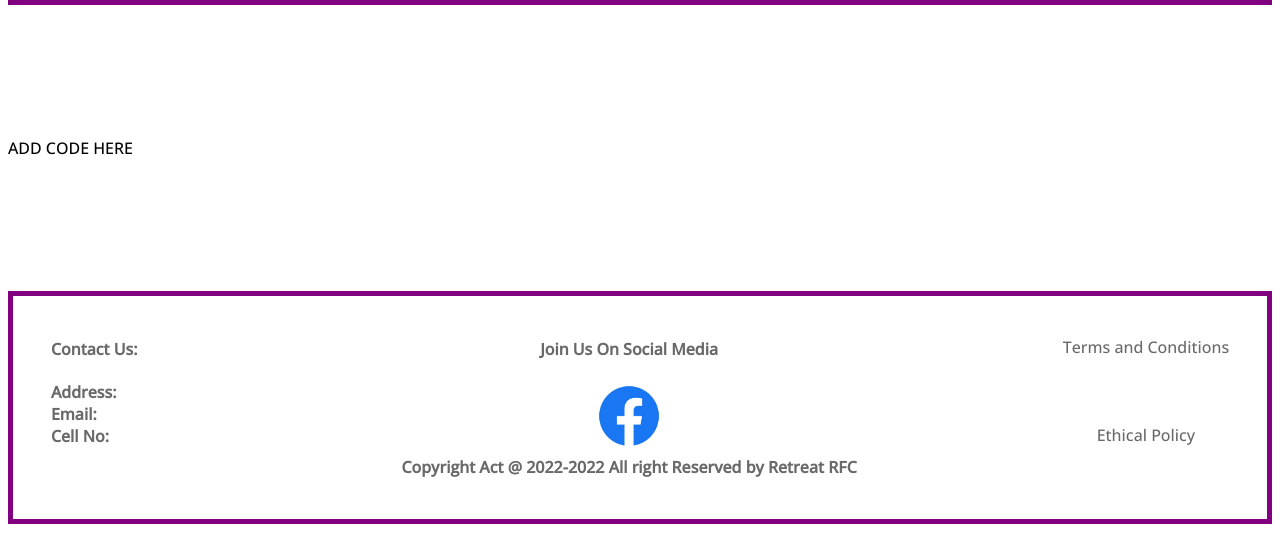
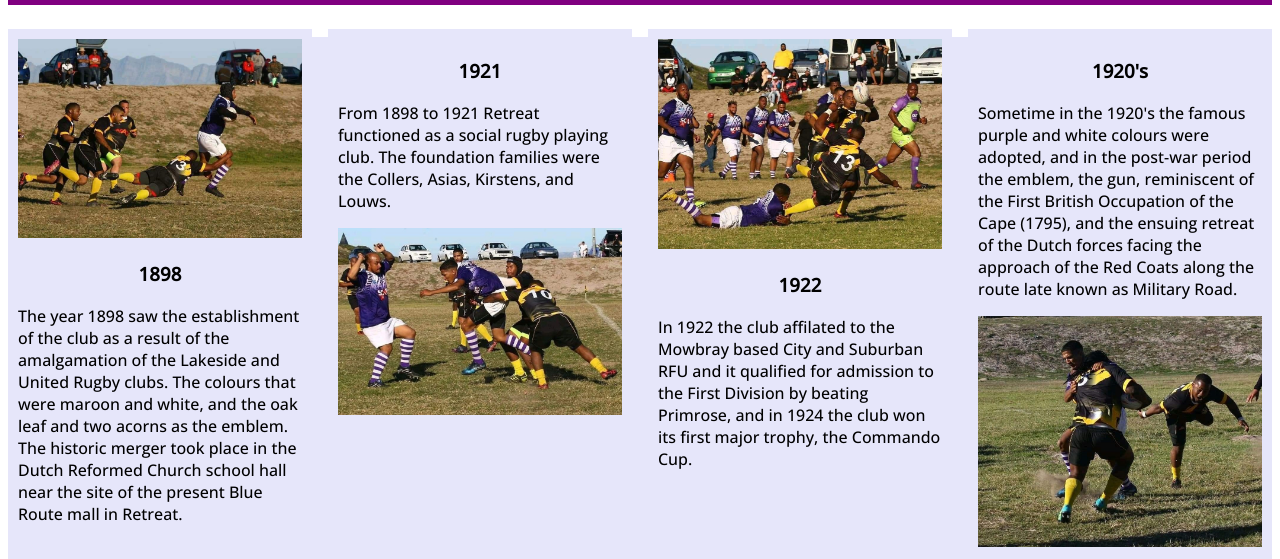
Before and after one commit to Marvinhope24/Retreat-RFC_Project-3, a plain HTML site: page history.html in a window 1280 px wide. Shown: the part 241-800 px from the top of the page. Drawn offline with nearby package versions, Linux system fonts and the light colour scheme.

Commit message:
History page updates.

```diff
--- a/history.html
+++ b/history.html
@@ -10,6 +10,37 @@
 	<link rel="preconnect" href="https://fonts.googleapis.com">
 	<link rel="preconnect" href="https://fonts.gstatic.com" crossorigin>
 	<link href="https://fonts.googleapis.com/css2?family=Open+Sans:wght@500&display=swap" rel="stylesheet">
+
+	<meta name="viewport"
+	content="width=device-width, initital-scale=1">
+	<style>
+		* { box-sizing: border-box; }
+
+		.row {
+			margin: 8px -16px;
+		}
+
+		/* Adds padding between each column */
+		.row,
+		.row > .column {
+			padding: 8px;
+		}
+
+		/* Creates for equeal coloums that floats next to each other */
+		.column {
+			float: left;
+			width: 25%;
+		}
+
+		/* Content */
+		.content {
+			background-color: lavender;
+			padding: 10px;
+		}
+
+
+	</style>
+
 </head>
 
 <body>
@@ -39,19 +70,57 @@
     <!-- Navbar End -->
 
 	<!-- Add Your Code Here -->
-	</br>
-	</br>
-	</br>
-	</br>
-	</br>
-	</br>
-	ADD CODE HERE
-	</br>
-	</br>
-	</br>
-	</br>
-	</br>
-	</br>
+	<div class="row">
+		<div class="column">
+			<div class="content">
+				<img src="img/rugby1.jpeg" alt="Image of the team" style="width: 100%">
+				<h3 style="text-align: center"> 1898 </h3>
+				<p> The year 1898 saw the establishment of the club as a result of the amalgamation of the
+					Lakeside and United Rugby clubs. The colours that were maroon and white, and the oak
+					leaf and two acorns as the emblem. The historic merger took place in the Dutch Reformed
+					Church school hall near the site of the present Blue Route mall in Retreat. </p>
+			</div>
+		</div>
+
+		<div class="column">
+			<div class="content">
+
+				<h3 style="text-align: center"> 1921 </h3>
+				<p> From 1898 to 1921 Retreat functioned as a social rugby playing club. The foundation
+				families were the Collers, Asias, Kirstens, and Louws. </p>
+				<img src="img/rugby2.jpeg" alt="Image of the team" style="width: 100%">
+			</div>
+		</div>
+
+		<div class="column">
+			<div class="content">
+				<img src="img/rugby3.jpeg" alt="Image of the team" style="width: 100%">
+				<h3 style="text-align: center"> 1922 </h3>
+				<p> In 1922 the club affilated to the Mowbray based City and Suburban RFU and it qualified
+				for admission to the First Division by beating Primrose, and in 1924 the club won its first
+				 major trophy, the Commando Cup. </p>
+			</div>
+		</div>
+
+		<div class="column">
+			<div class="content">
+				<h3 style="text-align: center"> 1920's </h3>
+				<p> Sometime in the 1920's the famous purple and white colours were adopted, and in the
+					post-war period the emblem, the gun, reminiscent of the First British Occupation of
+					the Cape (1795), and the ensuing retreat of the Dutch forces facing the approach of
+					the Red Coats along the route late known as Military Road. </p>
+				<img src="img/rugby4.jpeg" alt="Image of the team" style="width: 100%">
+			</div>
+		</div>
+
+	</div>
+
+	<div class="content">
+		<img src="img/rugby5.jpeg" alt="Image of the team" style="width: 100%">
+		<h3 style="text-align: center"> 1936 </h3>
+		<p style="text-align: center"> In 1936 Retreat lost its Kalk bay - based players who had defected to Thistle RFC. </p>
+	</div>
+
 	</br>
 	<!-- End Of Code -->
 
```
